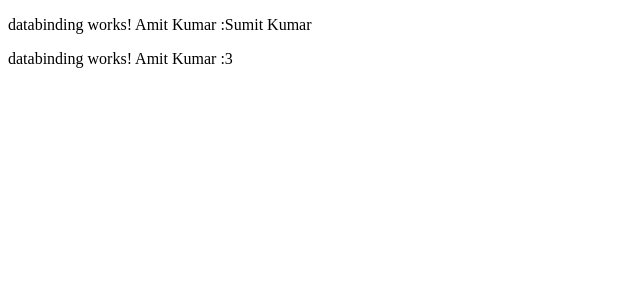
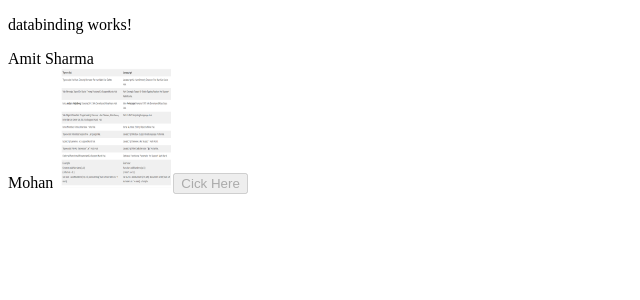
Before and after one commit to amitdheeman23/InterviewQuestions, an Angular app: page /databinding in a window 1280 px wide. Shown: the top 300 px of the page, without its empty margins (0-640 px from the left). Built offline with nearby package versions, Linux system fonts and the light colour scheme.

Commit message:
propertyBinding_one way binding

```diff
--- a/src/app/databinding/databinding.component.html
+++ b/src/app/databinding/databinding.component.html
@@ -1,4 +1,6 @@
-   <!-- //Interpolation One-Way binging Start -->
-<p>databinding works! {{name}} :{{firstValue+' '+lastValue}}</p>
-<p>databinding works! {{name}} :{{one+two}}</p>
-<!-- //Interpolation One-Way binging End -->
+<p>databinding works!</p>
+<span [innerHTML]="expression"></span><br>
+<span [innerHTML]="firstName"></span>
+<img src="assets/Images/Derfrent_betWeen_JavaSript_And_type_Script.PNG" width="120" height="120">
+<button [disabled] = 'IsDisabledClick' > Cick Here </button>
+<!-- //Property Binding- one Way binding -->
--- a/src/app/databinding/databinding.component.ts
+++ b/src/app/databinding/databinding.component.ts
@@ -6,22 +6,16 @@ import { Component, OnInit } from '@angular/core';
   styleUrls: ['./databinding.component.scss']
 })
 export class DatabindingComponent implements OnInit {
-   //Interpolation One-Way binging Start
-  name="Amit Kumar"
-  firstValue:string="Sumit"
-  lastValue:string="Kumar"
-  one:number=1;
-  two:number=2;
-   //Interpolation One-Way binging End//
 
+  //Property Binding- one Way binding
+
+  expression='Amit Sharma';
+  firstName:string="Mohan";
+  IsDisabledClick : boolean = true;
 
   constructor() { }
 
   ngOnInit(): void {
-    console.log(this.name);
-
   }
 
-
-
 }
```
Also changed, not shown: 2 other files (tests, documents, lock files or other folders).
